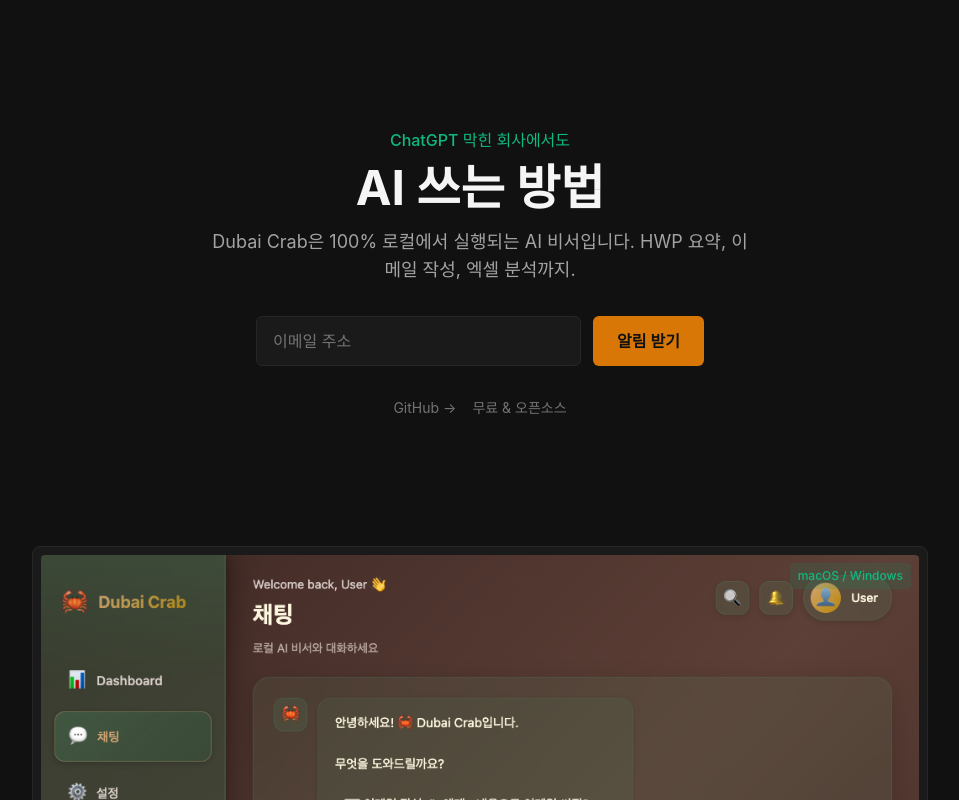
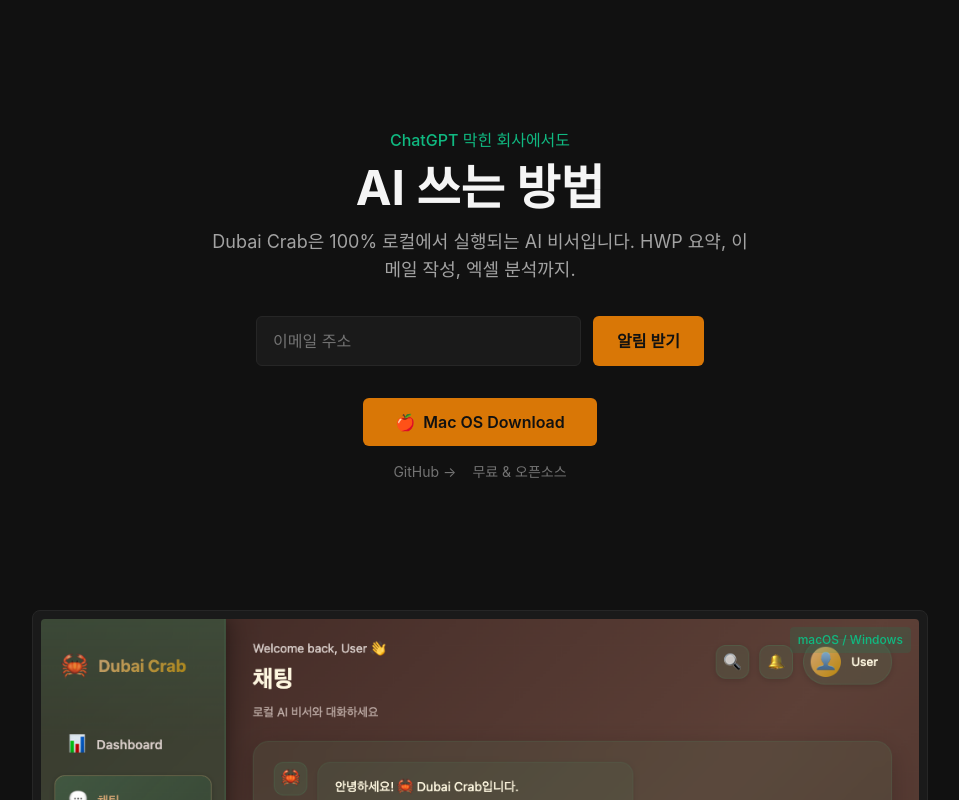
Before and after one commit to HariFatherKR/dubaicrab-web, a Next.js app: page / in a window 1280 px wide. Shown: the top 800 px of the page, without its empty margins (160-1119 px from the left). Built offline with nearby package versions, Linux system fonts and the light colour scheme; a web font is replaced by a local one.

Commit message:
feat: Add Mac OS Download button with GitHub Release link

```diff
--- a/src/app/page.tsx
+++ b/src/app/page.tsx
@@ -119,8 +119,15 @@
             animate="visible"
             variants={fadeIn}
             transition={{ duration: 0.4, delay: 0.2 }}
-            className="flex justify-center gap-4 text-sm text-[var(--text-muted)]"
+            className="flex flex-col items-center gap-4"
           >
+            <a
+              href="https://github.com/HariFatherKR/DubaiCrab/releases/download/v0.1.0/Dubai.Crab_0.1.0_aarch64.dmg"
+              className="btn-primary px-8 py-3 text-base font-semibold inline-flex items-center gap-2"
+            >
+              <span>🍎</span> Mac OS Download
+            </a>
+            <div className="flex justify-center gap-4 text-sm text-[var(--text-muted)]">
               <a
                 href="https://github.com/HariFatherKR/DubaiCrab"
                 target="_blank"
@@ -130,6 +137,7 @@
                 GitHub →
               </a>
               <span>무료 & 오픈소스</span>
+            </div>
           </motion.div>
         </div>
       </section>
```
Lines whose indentation alone changed are shown as unchanged.
